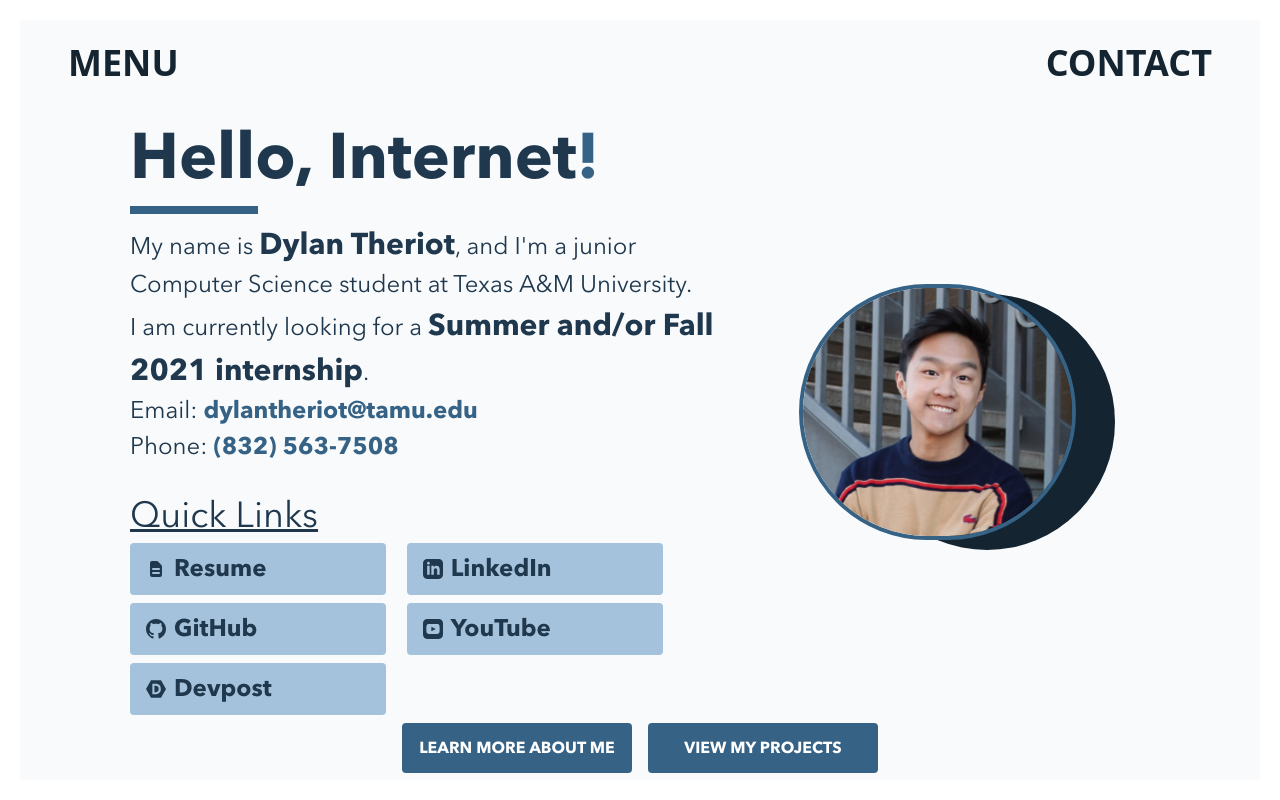
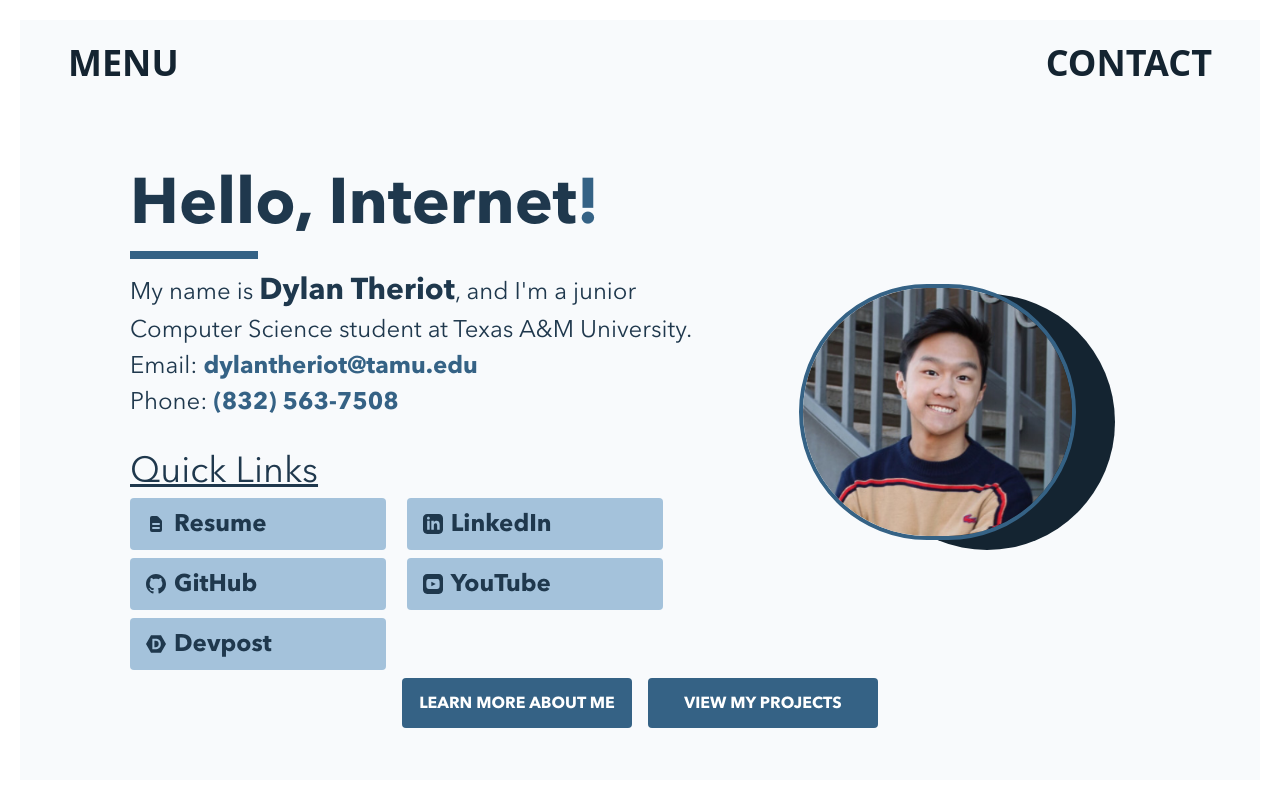
Before and after one commit to dylantheriot/portfolio-react, a React (Create React App) app: page / in a window 1280 px wide. Built offline with nearby package versions, Linux system fonts and the light colour scheme.

Commit message:
updated internship status

```diff
--- a/src/components/home_page/HomePage.jsx
+++ b/src/components/home_page/HomePage.jsx
@@ -59,7 +59,7 @@ function HomePageContent() {
                 <animated.div className="w-20 md:w-32 h-2 bg-pastelBlue-500 mt-2 md:mt-8 mb-2 m-auto md:ml-0 md:mr-auto" style={barSpring}></animated.div>
                 <animated.div className="text-lg md:text-2xl" style={textSpring}>
                   <p>My name is <strong className="text-xl md:text-3xl">Dylan Theriot</strong>, and I'm a junior Computer Science student at Texas A&M University.</p>
-                  <p>I am currently looking for a <strong className="text-xl md:text-3xl">Summer and/or Fall 2021 internship</strong>.</p>
+                  {/* <p>I am currently looking for a <strong className="text-xl md:text-3xl">Summer and/or Fall 2021 internship</strong>.</p> */}
                   <p>
                     Email: <strong><a className="hover:underline text-pastelBlue-500" href="mailto:dylantheriot@tamu.edu">dylantheriot@tamu.edu</a></strong>
                     <br />
```
